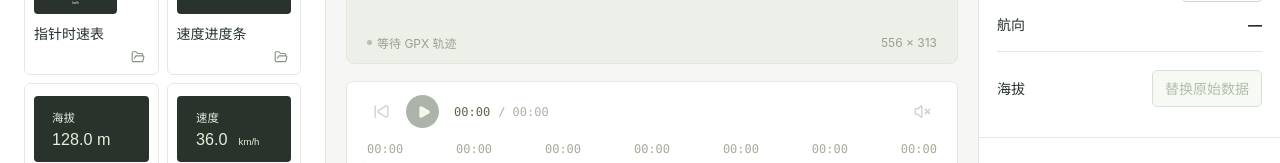
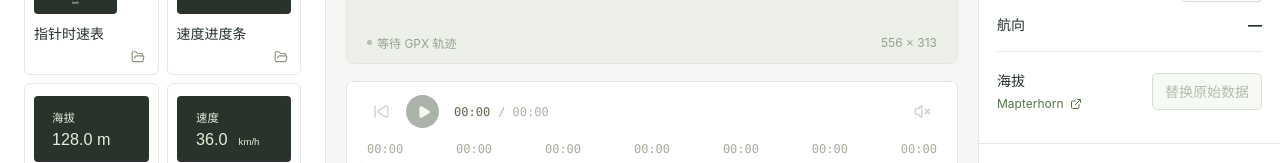
Before and after one commit to CakeAL/pov-overlay, a Vue app: page / in a window 1280 px wide. Shown: the part 582-745 px from the top of the page. Built offline with nearby package versions, Linux system fonts and the light colour scheme.

Commit message:
feat: 显示海拔数据来源并支持在系统浏览器打开官网

```diff
--- a/ui/components/inspector/ElevationPanel.vue
+++ b/ui/components/inspector/ElevationPanel.vue
@@ -1,13 +1,15 @@
 <script setup lang="ts">
 import { toRefs } from 'vue';
-import { RotateCcw } from 'lucide-vue-next';
+import { RotateCcw, ExternalLink } from 'lucide-vue-next';
 import { useEditorContext } from '../../editor/context';
-const { elevation, media } = useEditorContext();
+import { openExternalUrl } from '../../infrastructure/platform';
+const { elevation, media, messages } = useEditorContext();
 const { busy, processed, total, hasOverrides } = toRefs(elevation);
+async function source() { try { await openExternalUrl('https://mapterhorn.com/'); } catch (reason) { messages.report(reason); } }
 </script>
 <template>
   <div class="elevation-controls">
-    <div class="setting-row"><span title="地形海拔来自 Mapterhorn">海拔</span><div class="elevation-actions">
+    <div class="setting-row"><div class="elevation-source"><span>海拔</span><button class="text-button" title="在浏览器打开 Mapterhorn 官网" aria-label="海拔数据来源 Mapterhorn" @click="source">Mapterhorn<ExternalLink :size="12" /></button></div><div class="elevation-actions">
       <button class="elevation-replace" :disabled="busy || !media.track" title="从 Mapterhorn 联网获取地形海拔，替换已启用轨迹的海拔数据，原始值可恢复" @click="elevation.run">{{ busy ? '正在替换…' : '替换原始数据' }}</button>
       <button v-if="hasOverrides" class="icon-button" :disabled="busy" title="恢复原始海拔" aria-label="恢复原始海拔" @click="elevation.restore"><RotateCcw :size="16" /></button>
     </div></div>
--- a/ui/styles/inspector.css
+++ b/ui/styles/inspector.css
@@ -571,3 +571,5 @@
 .catalog-card .source-action { position: absolute; right: 5px; bottom: 3px; }
 .catalog-card:hover { background: #f2f6eb; border-color: #9bb780; }
 .property-title-actions { display: flex; align-items: center; gap: 8px; }
+.elevation-source { display: flex; flex-direction: column; gap: 4px; }
+.elevation-source .text-button { color: #597547; font-size: 12px; }
```
Also changed, not shown: 1 other file (tests, documents, lock files or other folders).
